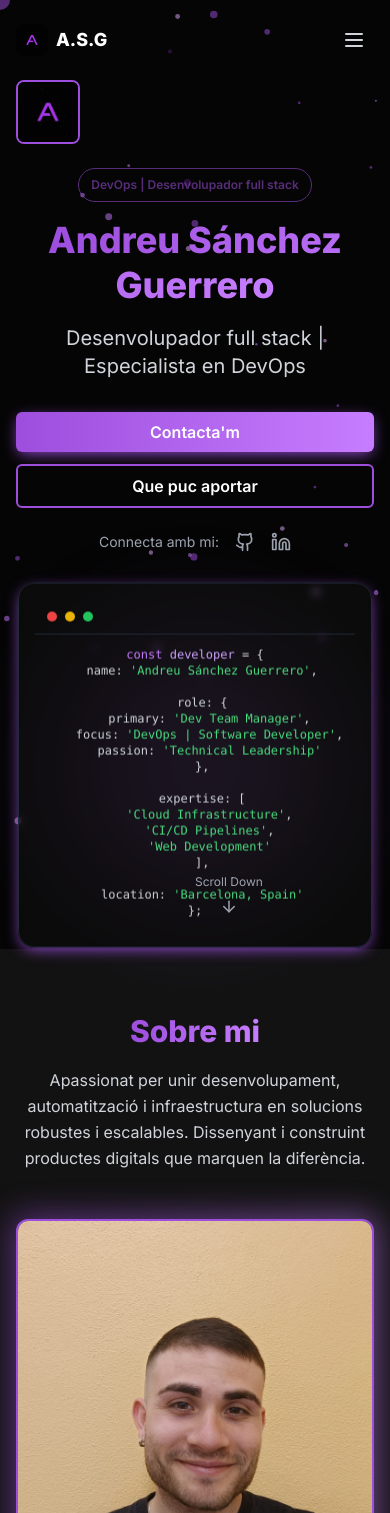
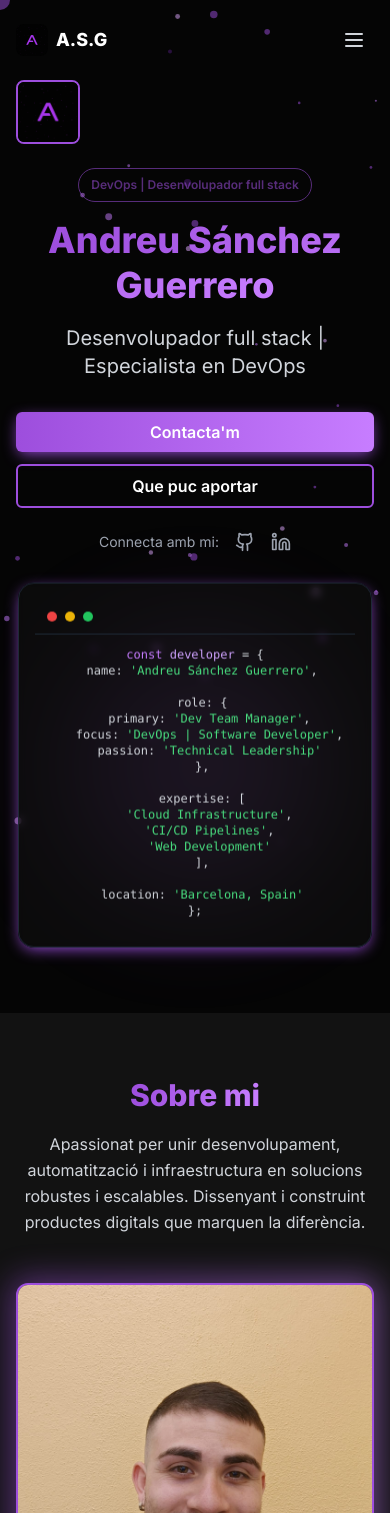
Before and after one commit to AndreuSG/portfolio, a React (Vite) app: page / in a window 390 px wide. Shown: the top 1513 px of the page. Built offline with nearby package versions, Linux system fonts and the light colour scheme.

Commit message:
Extend mobile Hero height and hide scroll down

```diff
--- a/src/components/sections/Hero/Hero.tsx
+++ b/src/components/sections/Hero/Hero.tsx
@@ -10,10 +10,10 @@ export const Hero: React.FC = () => {
   const translations = useTranslations();
 
   return (
-    <section id="home" className="min-h-screen flex items-center relative pt-20">
+    <section id="home" className="min-h-screen flex items-center relative pt-20 pb-16 sm:pb-20 lg:pb-0">
       <div className="container-custom">
         {/* Mobile and Tablet Layout (Vertical) */}
-        <div className="flex flex-col items-center text-center max-w-4xl mx-auto lg:hidden">
+        <div className="flex flex-col items-center text-center max-w-4xl mx-auto lg:hidden min-h-[calc(100vh-8rem)] justify-center">
           <div className="reveal mb-8 sm:mb-12">
             <ProfileImage />
 
@@ -76,7 +76,8 @@ export const Hero: React.FC = () => {
           </div>
         </div>
 
-        <div className="absolute bottom-6 sm:bottom-10 left-1/2 transform -translate-x-1/2 animate-bounce">
+        {/* Scroll Down - Solo visible en desktop */}
+        <div className="absolute bottom-6 sm:bottom-10 left-1/2 transform -translate-x-1/2 animate-bounce hidden lg:flex">
           <a href="#about" className="flex flex-col items-center text-gray-400 hover:text-purple transition-colors">
             <span className="text-xs sm:text-sm mb-2">Scroll Down</span>
             <ArrowDown size={18} />
```
